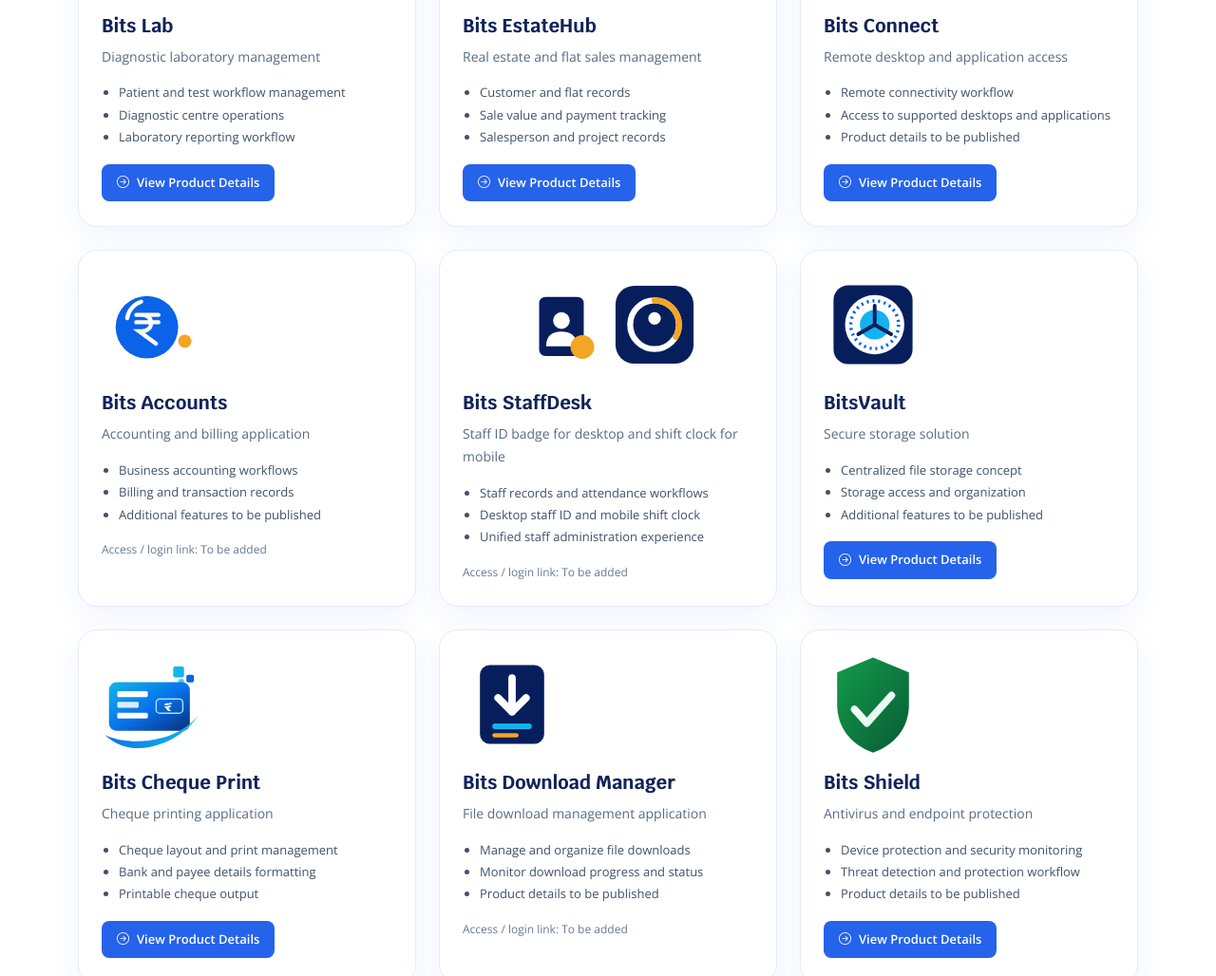
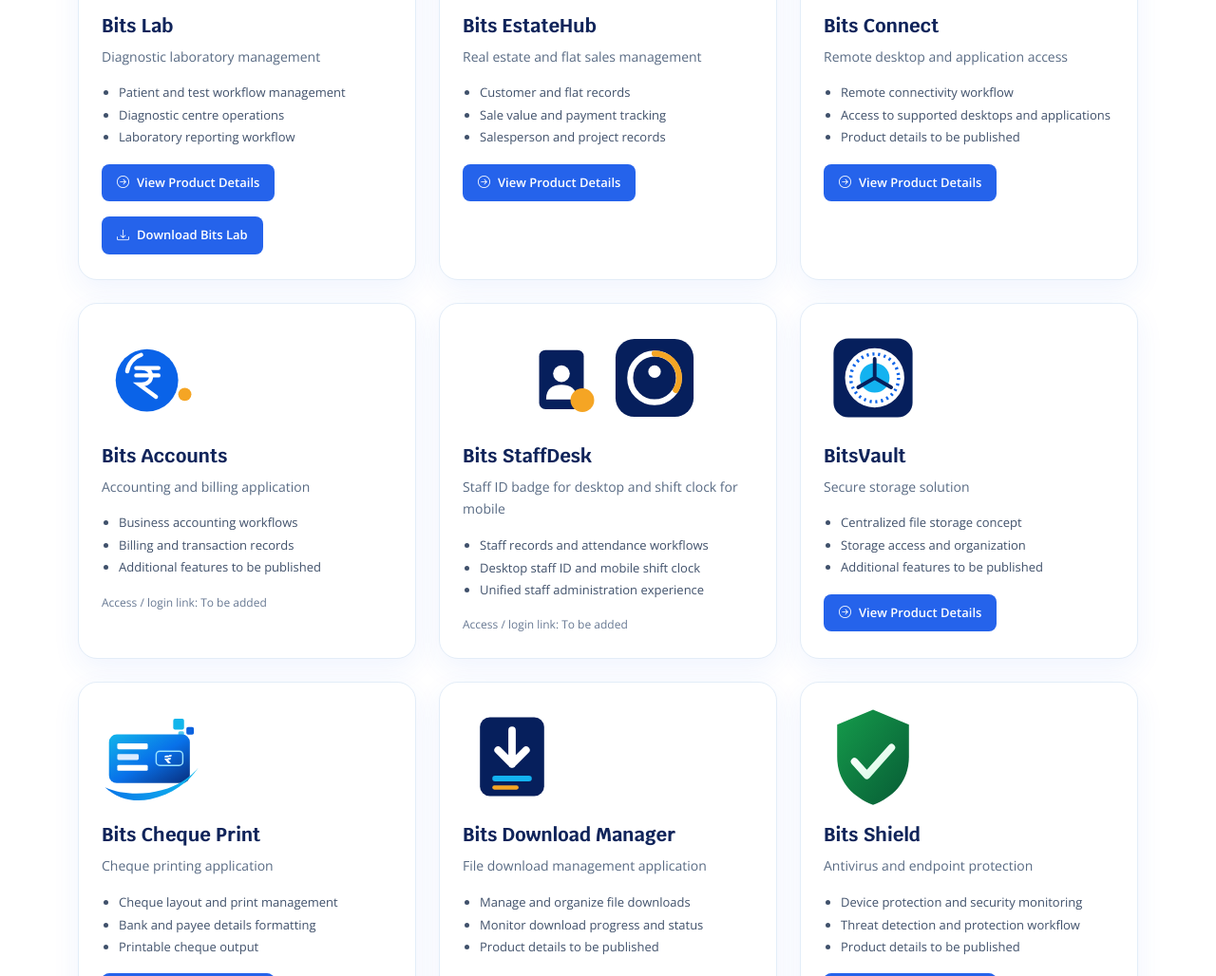
Before and after one commit to shakirpasha-droid/bestowits, a plain HTML site: page our-software.html in a window 1280 px wide. Shown: the part 975-2003 px from the top of the page at 95% size. Drawn offline with nearby package versions, Linux system fonts and the light colour scheme.

Commit message:
Add Bits Lab download link

```diff
--- a/our-software.html
+++ b/our-software.html
@@ -18,7 +18,7 @@
 <section class="software-grid"><div class="container"><div class="row g-4"><div class="col-md-6 col-lg-4"><article class="software-card"><img class="software-logo" src="assets/apps/bits-dental/bits-dental-icon.svg" alt="Bits Dental logo" width="104" height="104" loading="lazy"><h2>Bits Dental</h2><p>Dental clinic management software</p><ul><li>Patient records, dental charting and treatment plans</li><li>Prescriptions, lab work and appointments</li><li>GST billing, inventory and reports</li></ul><a class="software-download" href="bits-dental.html"><i class="bi bi-arrow-right-circle"></i> View Product Details</a></article></div>
 <div class="col-md-6 col-lg-4"><article class="software-card"><a href="bits-rentdesk.html" aria-label="View Bits RentDesk product details"><img class="software-logo" src="assets/apps/bits-rentdesk/bits-rentdesk-icon.svg" alt="Bits RentDesk logo" width="104" height="104" loading="lazy"></a><h2><a href="bits-rentdesk.html" style="color:inherit;text-decoration:none">Bits RentDesk</a></h2><p>Rent and lease management</p><ul><li>Property and floor-wise unit occupancy</li><li>Fixed or per-square-foot rent management</li><li>Receipts and tenant payment records</li></ul><a class="software-download" href="bits-rentdesk.html"><i class="bi bi-arrow-right-circle"></i> View Product Details</a></article></div>
 <div class="col-md-6 col-lg-4"><article class="software-card"><img class="software-logo" src="assets/apps/bits-medfit/bits-medfit-icon.svg" alt="Bits MedFit logo" width="104" height="104" loading="lazy"><h2>Bits MedFit</h2><p>GCC medical fitness workflow management</p><ul><li>Candidate and department progress tracking</li><li>Medical review and report workflow</li><li>X-ray and barcode label workflow</li></ul><a class="software-download" href="medfit-bits.html"><i class="bi bi-arrow-right-circle"></i> View Product Details</a></article></div>
-<div class="col-md-6 col-lg-4"><article class="software-card"><img class="software-logo" src="assets/apps/bits-lab/bits-lab-icon.svg" alt="Bits Lab logo" width="104" height="104" loading="lazy"><h2>Bits Lab</h2><p>Diagnostic laboratory management</p><ul><li>Patient and test workflow management</li><li>Diagnostic centre operations</li><li>Laboratory reporting workflow</li></ul><a class="software-download" href="bits-lab.html"><i class="bi bi-arrow-right-circle"></i> View Product Details</a></article></div>
+<div class="col-md-6 col-lg-4"><article class="software-card"><img class="software-logo" src="assets/apps/bits-lab/bits-lab-icon.svg" alt="Bits Lab logo" width="104" height="104" loading="lazy"><h2>Bits Lab</h2><p>Diagnostic laboratory management</p><ul><li>Patient and test workflow management</li><li>Diagnostic centre operations</li><li>Laboratory reporting workflow</li></ul><a class="software-download" href="bits-lab.html"><i class="bi bi-arrow-right-circle"></i> View Product Details</a><a class="software-download" href="https://www.bestowits.com/bits-lab.html#download"><i class="bi bi-download"></i> Download Bits Lab</a></article></div>
 <div class="col-md-6 col-lg-4"><article class="software-card"><img class="software-logo" src="assets/apps/bits-estatehub/bits-estatehub-icon.svg" alt="Bits EstateHub logo" width="104" height="104" loading="lazy"><h2>Bits EstateHub</h2><p>Real estate and flat sales management</p><ul><li>Customer and flat records</li><li>Sale value and payment tracking</li><li>Salesperson and project records</li></ul><a class="software-download" href="bits-estatehub.html"><i class="bi bi-arrow-right-circle"></i> View Product Details</a></article></div>
 <div class="col-md-6 col-lg-4"><article class="software-card"><img class="software-logo" src="assets/apps/bits-connect/bits-connect-icon.svg" alt="Bits Connect logo" width="104" height="104" loading="lazy"><h2>Bits Connect</h2><p>Remote desktop and application access</p><ul><li>Remote connectivity workflow</li><li>Access to supported desktops and applications</li><li>Product details to be published</li></ul><a class="software-download" href="bits-connect.html"><i class="bi bi-arrow-right-circle"></i> View Product Details</a></article></div>
 <div class="col-md-6 col-lg-4"><article class="software-card"><img class="software-logo" src="assets/apps/bits-accounts/bits-accounts-icon.svg" alt="Bits Accounts logo" width="104" height="104" loading="lazy"><h2>Bits Accounts</h2><p>Accounting and billing application</p><ul><li>Business accounting workflows</li><li>Billing and transaction records</li><li>Additional features to be published</li></ul><div class="software-note">Access / login link: To be added</div></article></div>
```
